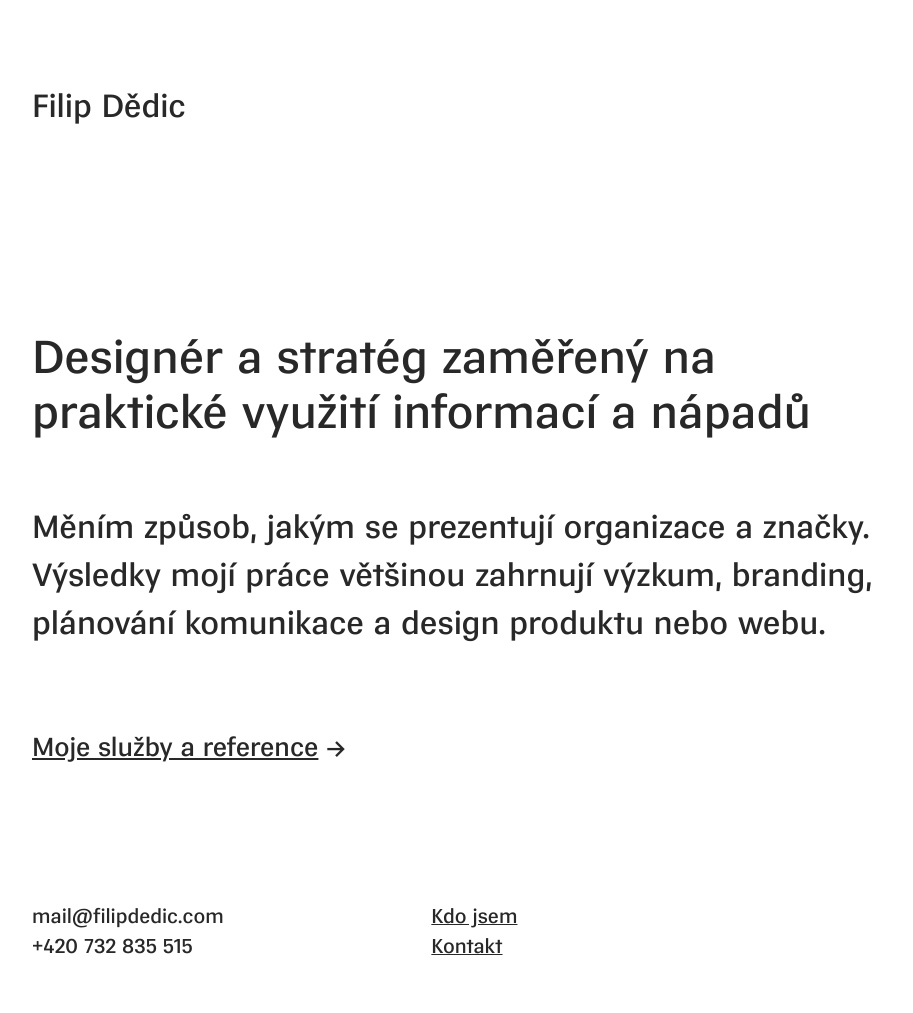
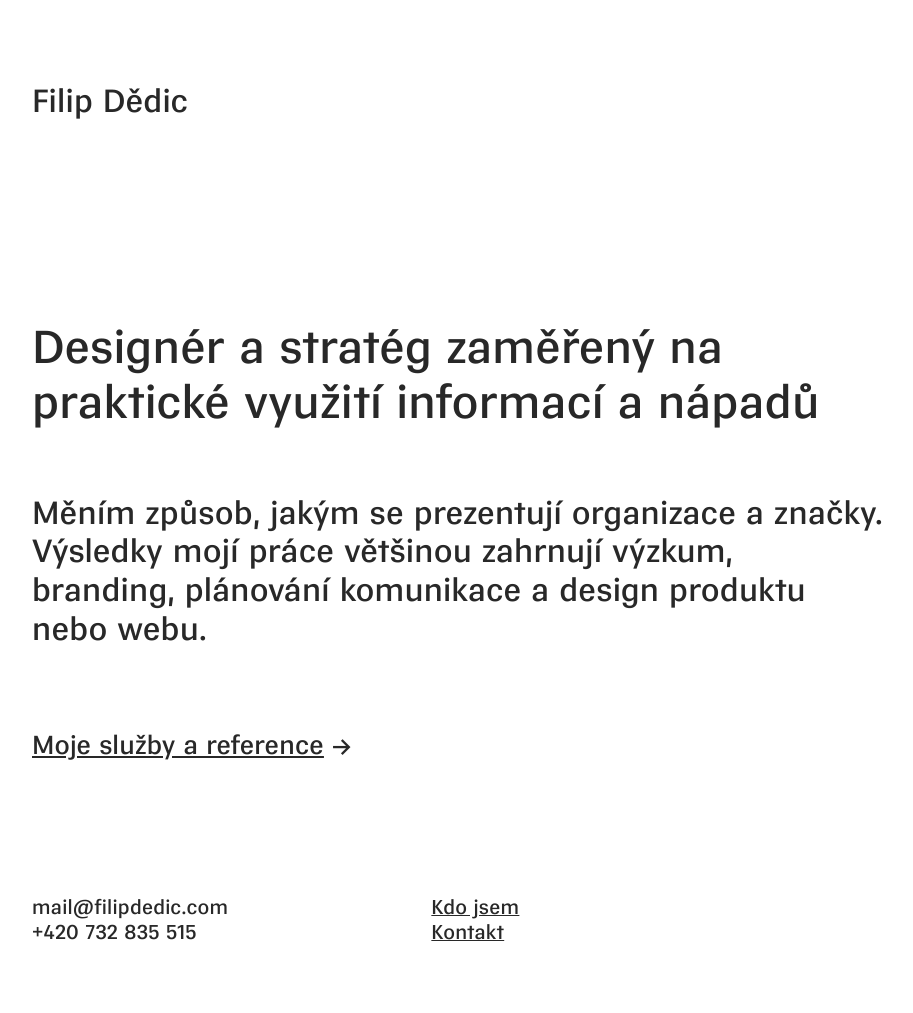
Before and after one commit to fdedic/fdedic.github.io, a Jekyll site: the page built from index.md, in a window 1280 px wide. Shown: the whole page, without its empty margins (32-945 px from the left). Built offline with Jekyll 4.4.1, drawn with Linux system fonts in a browser that asks for light colours; nearby versions of some CDN libraries.

Commit message:
Update style.css

```diff
--- a/assets/css/style.css
+++ b/assets/css/style.css
@@ -27,8 +27,10 @@ body {
   font-family: "Vegan-Sans", Helvetica, Arial, sans-serif;
   -webkit-font-smoothing: antialiased;
   -moz-osx-font-smoothing: grayscale;
-  font-size: 1rem;
-  line-height: 1.5;
+  font-size: 1.8rem;
+  line-height: 1.21053;
+  font-weight: 400;
+  letter-spacing: .012em;
 }
 
 @media (min-width: 46.875em) {
```
